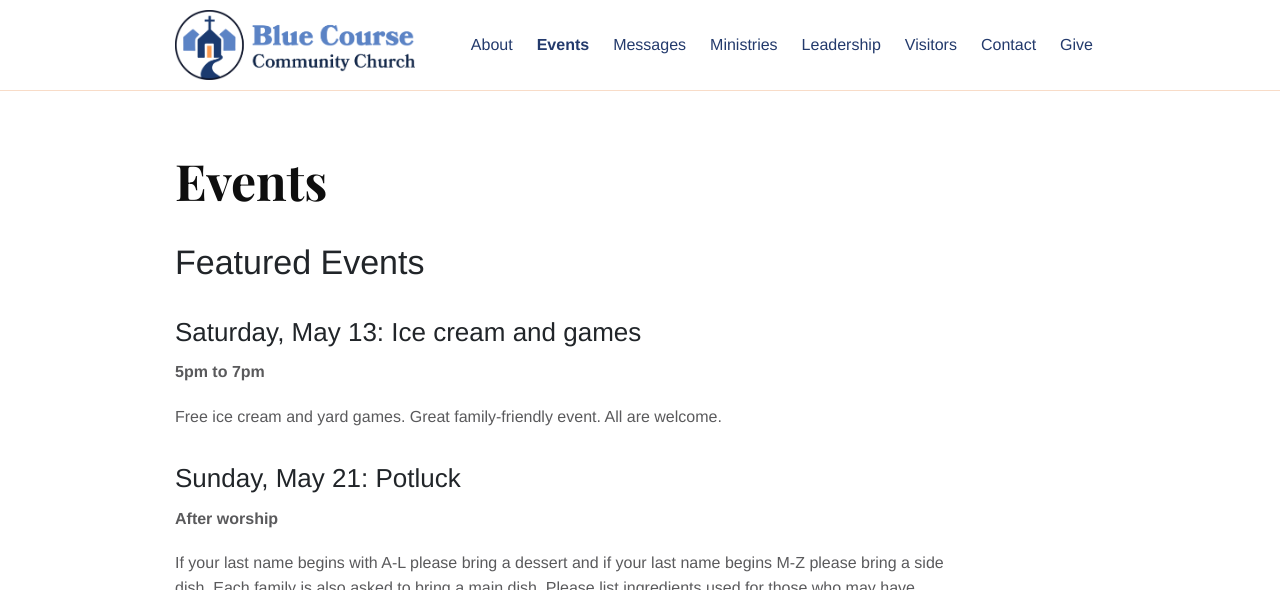
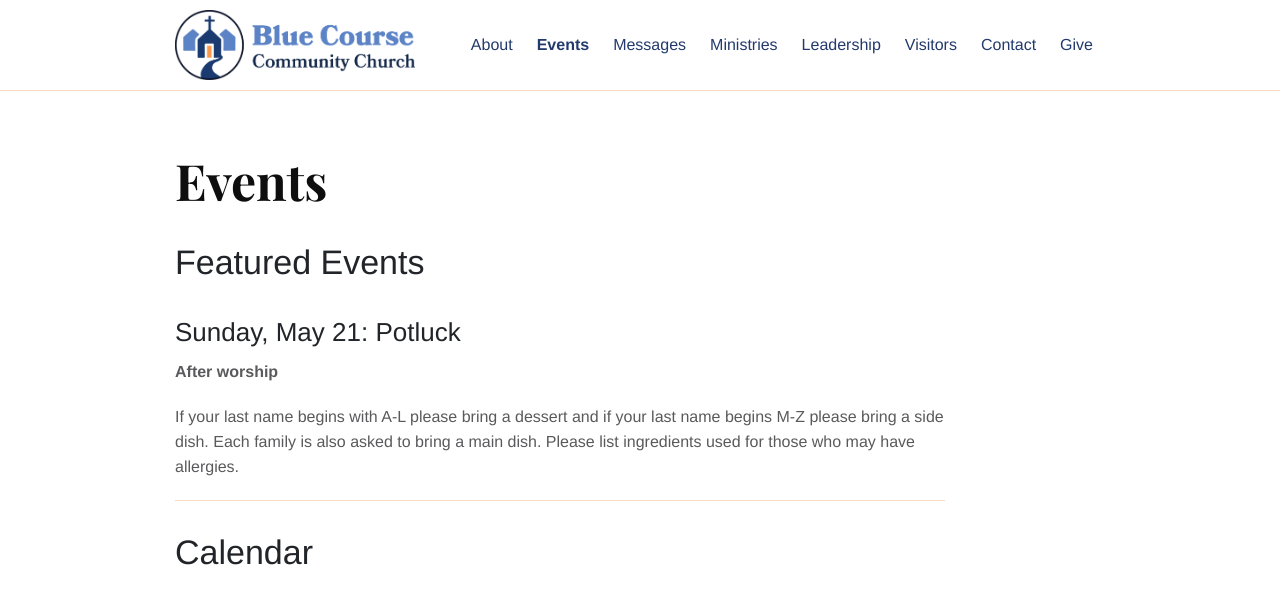
Before and after one commit to bluecoursecommunitychurch/bluecoursecommunitychurch.github.io, a Jekyll site: the page built from events.md, in a window 1280 px wide and 900 px high, cut to the strip 0-590 px from the top of the window. Built offline with Jekyll 4.4.1, drawn with Linux system fonts in a browser that asks for light colours.

Commit message:
update events

```diff
--- a/events.md
+++ b/events.md
@@ -10,11 +10,6 @@ redirect_from:
 
 # Featured Events
 
-## Saturday, May 13: Ice cream and games
-**5pm to 7pm**
-
-Free ice cream and yard games. Great family-friendly event. All are welcome.
-
 ## Sunday, May 21: Potluck
 **After worship**
 
```
